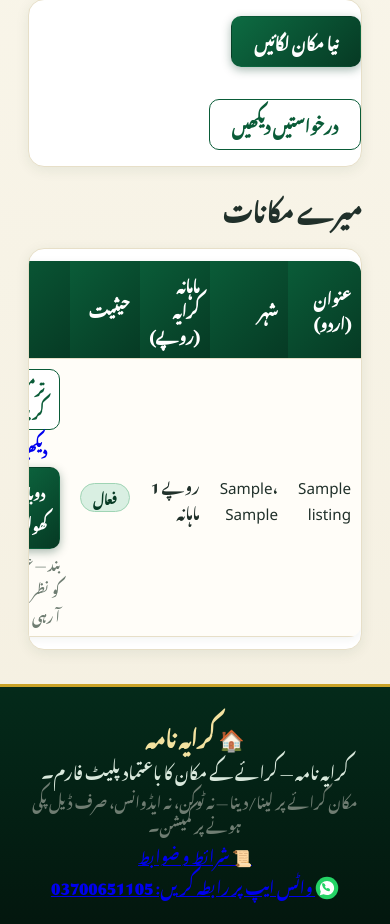
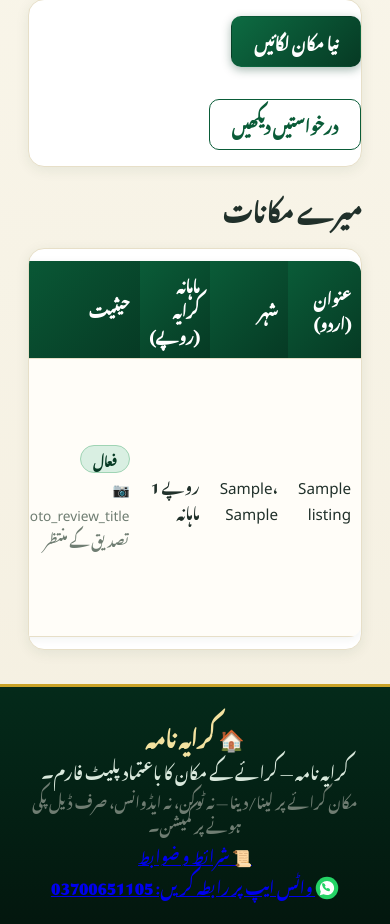
Before and after one commit to razihaiderzaidi555-cpu/kirayanama, a Flask app: page /dashboard in a window 390 px wide. Shown: the part 965-1889 px from the top of the page. Run offline with Flask 3, Linux system fonts and the light colour scheme; a user stored in the database is signed in; data comes from the database, SQL or seed files in the repository; tables that the repository leaves empty hold one stand-in row (values such as "Sample post"); data that the repository does not hold is empty; some libraries are stand-ins or nearby versions.

Commit message:
Anti-fraud: photo review queue + OCR phone guard

```diff
--- a/app/templates/landlord/dashboard.html
+++ b/app/templates/landlord/dashboard.html
@@ -62,6 +62,12 @@
             {% else %}
               <span class="badge badge-yellow">{{ t('status_pending') }}</span>
             {% endif %}
+            {% if l.photo_status == 'pending' %}
+              <br><small class="muted">📷 {{ t('photo_review_title') }}: {{ t('status_pending') }}</small>
+            {% elif l.photo_status == 'rejected' %}
+              <br><small class="muted">📷 {{ t('photo_review_title') }}: {{ t('status_rejected') }}</small>
+              {% if l.rejection_reason and l.status != 'rejected' %}<br><small class="muted">{{ t('rejection_reason_label') }}: {{ l.rejection_reason }}</small>{% endif %}
+            {% endif %}
           </td>
           <td>
             <a class="btn btn-small btn-secondary" href="{{ url_for('landlord.listing_edit', listing_id=l.id) }}">{{ t('edit_listing') }}</a>
```
